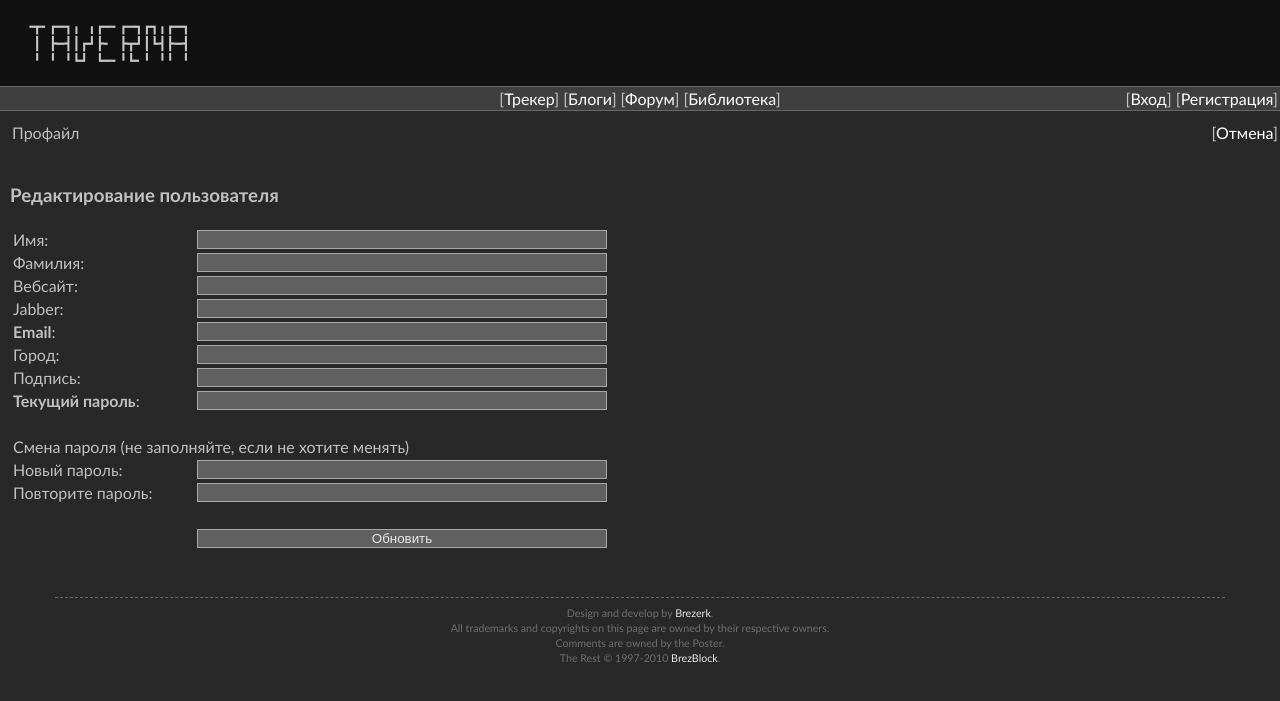
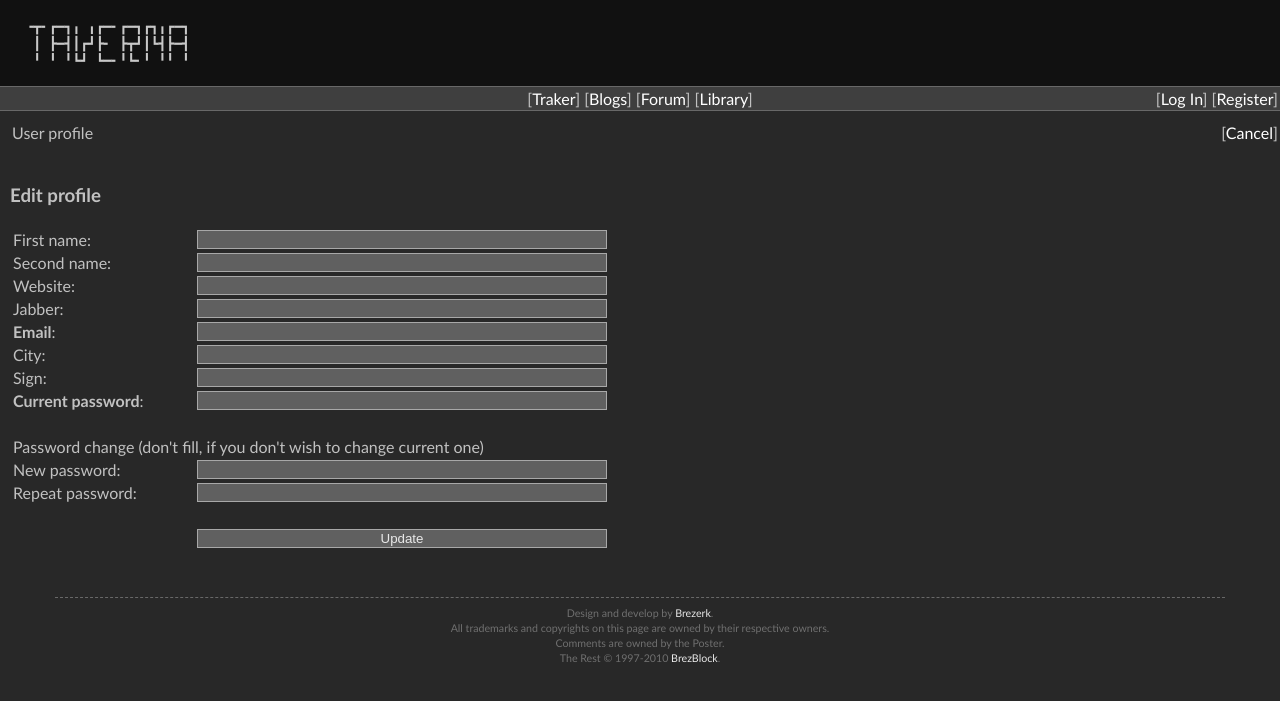
Before and after one commit to brezerk/taverna, a Django app: template templates/userauth/settings.html in a window 1280 px wide. Shown: the top 701 px of the page. Run offline with Django 3.2, Linux system fonts and the light colour scheme; the template is opened without the code that fills it, so the values that code supplies are empty, except form fields; tables that the repository leaves empty hold one stand-in row (values such as "Sample post"); form fields are guessed from the names that the template uses.

Commit message:
i18n: move html file to i18n model; settings file update;

```diff
--- a/blogs/views.py
+++ b/blogs/views.py
@@ -14,7 +14,7 @@ from taverna.blogs.models import Blog, Post, Tag
 from taverna.parsers.models import Installed
 from util import rr
 
-#from taverna.parsers.engines.postmarkup import render_bbcode
+from django.utils.translation import ugettext as _
 
 class TopicEditForm(forms.Form):
     target = forms.ModelChoiceField(queryset=Blog.objects.filter(owner_id=5),
@@ -132,7 +132,7 @@ def addTopic(request, username):
     if request.method == 'POST':
         form = TopicEditForm(request.POST)
         if form.is_valid():
-            if request.POST['submit']==u"Сохранить":
+            if request.POST['submit']==_("Save"):
                 form.save(user_info, user_blog)
                 return HttpResponseRedirect('/' + username + '/')
     else:
--- a/default_settings.py
+++ b/default_settings.py
@@ -104,6 +104,6 @@ INSTALLED_APPS = (
     'parsers',
 )
 
-RECAPTCHA_PUBLIC_KEY = (
-    'put_you_key_here',
-)
+RECAPTCHA_PUBLIC_KEY = 'put_you_key_here'
+
+RECAPTCHA_PRIVATE_KEY = 'put_you_key_here'
--- a/templates/base.html
+++ b/templates/base.html
@@ -1,3 +1,5 @@
+{% load i18n %}
+
 <html>
 <head>
     <title>Taverna :. {% block title %}{% endblock %}</title>
@@ -22,12 +24,12 @@
     <table cellspacing='0' cellpadding='2' border='0' width='100%'>
     <tr>
         <td width='300'>&nbsp;</td>
-        <td align='center'>[<a href='/treker/'>Трекер</a>] [<a href='/blogs/'>Блоги</a>] [<a href='/forum/'>Форум</a>] [<a href='/Library/'>Библиотека</a>]</td>
+        <td align='center'>[<a href='/treker/'>{% trans "Traker" %}</a>] [<a href='/blogs/'>{% trans "Blogs" %}</a>] [<a href='/forum/'>{% trans "Forum" %}</a>] [<a href='/Library/'>{% trans "Library" %}</a>]</td>
         <td width='300' align='right'>
         {% if user.is_authenticated %}
-            добро пожаловать, <a href='/{{ user.username}}/profile'>{{ user.username }}</a> [<span class='minus'><a href="{% url userauth.views.logoutUser %}">x</a></span>]
+            {% trans "Welcome" %}, <a href='/{{ user.username}}/profile'>{{ user.username }}</a> [<span class='minus'><a href="{% url userauth.views.logoutUser %}">x</a></span>]
         {% else %}
-            [<a href='{% url userauth.views.loginUser %}'>Вход</a>] [<a href='/register/'>Регистрация</a>]
+            [<a href='{% url userauth.views.loginUser %}'>{% trans "Log In"%}</a>] [<a href='/register/'>{% trans "Register" %}</a>]
         {% endif %}
         </td>
     </tr>
--- a/templates/userauth/settings.html
+++ b/templates/userauth/settings.html
@@ -1,19 +1,21 @@
 {% extends "base.html" %}
+
+{% load i18n %}
 
 {% block csslist %}
 <link rel='stylesheet' type='text/css' href='/media/styles/forms.css'>
 {% endblock %}
 
-{% block title %}Профайл пользователя {{ user.username }}{% endblock %}
+{% block title %}{% trans "User profile" %} :. {{ user.username }}{% endblock %}
 
 {% block menubox %}
 <div class='actionbox'>
 <table cellspacing='0' cellpadding='2' border='0' width='100%'>
 <tr>
-<td width='300'>Профайл</td>
+<td width='300'>{% trans "User profile" %}</td>
 
 <td align='right'>
-[<a href='/{{user.username}}/profile/'>Отмена</a>]
+[<a href='/{{user.username}}/profile/'>{% trans "Cancel" %}</a>]
 </td>
 </tr>
 </table>
@@ -23,29 +25,29 @@
 {% block content %}
 
 <div class='page_content'>
-<h3>Редактирование пользователя {{ user.username }}</h3>
+<h3>{% trans "Edit profile" %} {{ user.username }}</h3>
 <form method="POST" action="/{{ user.username }}/edit/">{% csrf_token %}
 <table border='0' width='600px'>
     {% if form.errors %}
-    <tr><td width='180px'><span style='color: #ff7e00'>Ошибка</span>:</td><td>&nbsp;</td></tr>
+    <tr><td width='180px'><span style='color: #ff7e00'>{% trans "Error" %}</span>:</td><td>&nbsp;</td></tr>
     {% for value in form.errors.values %}
         <tr><td colspan='2'>{{ value }}</td></tr>
     {% endfor %}
     {% endif %}
-    <tr><td width='180px'>Имя:</td><td>{{ form.first_name }}</td></tr>
-    <tr><td>Фамилия:</td><td>{{ form.last_name }}</td></tr>
-    <tr><td>Вебсайт:</td><td>{{ form.website }}</td></tr>
+    <tr><td width='180px'>{% trans "First name" %}:</td><td>{{ form.first_name }}</td></tr>
+    <tr><td>{% trans "Second name" %}:</td><td>{{ form.last_name }}</td></tr>
+    <tr><td>{% trans "Website" %}:</td><td>{{ form.website }}</td></tr>
     <tr><td>Jabber:</td><td>{{ form.jabber }}</td></tr>
     <tr><td><b>Email</b>:</td><td>{{ form.email }}</td></tr>
-    <tr><td>Город:</td><td>{{ form.location }}</td></tr>
-    <tr><td valign='top'>Подпись:</td><td> {{ form.sign }}</td></tr>
-    <tr><td><b>Текущий пароль</b>:</td><td>{{ form.password }}</td></tr>
+    <tr><td>{% trans "City" %}:</td><td>{{ form.location }}</td></tr>
+    <tr><td valign='top'>{% trans "Sign" %}:</td><td> {{ form.sign }}</td></tr>
+    <tr><td><b>{% trans "Current password" %}</b>:</td><td>{{ form.password }}</td></tr>
     <tr><td colspan='2'>&nbsp;</td></tr>
-    <tr><td colspan='2'>Смена пароля (не заполняйте, если не хотите менять)</td></tr>
-    <tr><td>Новый пароль:</td><td>{{ form.newpassword }}</td></tr>
-    <tr><td>Повторите пароль:</td><td>{{ form.rnewpassword }}</td></tr>
+    <tr><td colspan='2'>{% trans "Password change (don't fill, if you don't wish to change current one)" %}</td></tr>
+    <tr><td>{% trans "New password" %}:</td><td>{{ form.newpassword }}</td></tr>
+    <tr><td>{% trans "Repeat password" %}:</td><td>{{ form.rnewpassword }}</td></tr>
     <tr><td colspan='2'>&nbsp;</td></tr>
-    <tr><td>&nbsp;</td><td><input type="submit" name="submit" value="Обновить"></td></tr>
+    <tr><td>&nbsp;</td><td><input type="submit" name="submit" value="{% trans "Update" %}"></td></tr>
 </table>
 </form>
 </div>
--- a/userauth/views.py
+++ b/userauth/views.py
@@ -141,7 +141,7 @@ class RegisterForm(forms.Form):
             cResponse = captcha.submit(
                       challenge,
                       response,
-                      "6LfAvLoSAAAAAH5WjYxXf0rSP0nkK8T3ylLe-mPf",
+                      settings.RECAPTCHA_PRIVATE_KEY,
                       self.remoteip)
             if not cResponse.is_valid:
                 raise forms.ValidationError(u"Ан-нет. Капчу подобрать не удалось.")
```
Also changed, not shown: templates/blog/blog.html (+11 -9 lines), templates/blog/topic.html (+17 -16 lines), templates/userauth/profile.html (+22 -20 lines).
